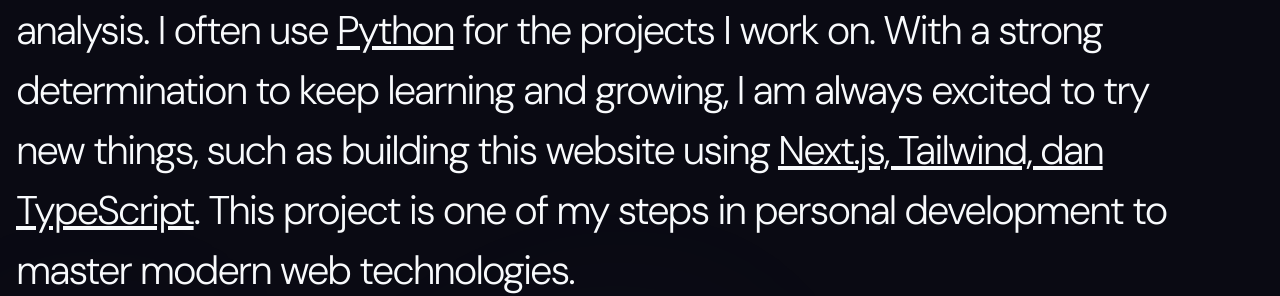
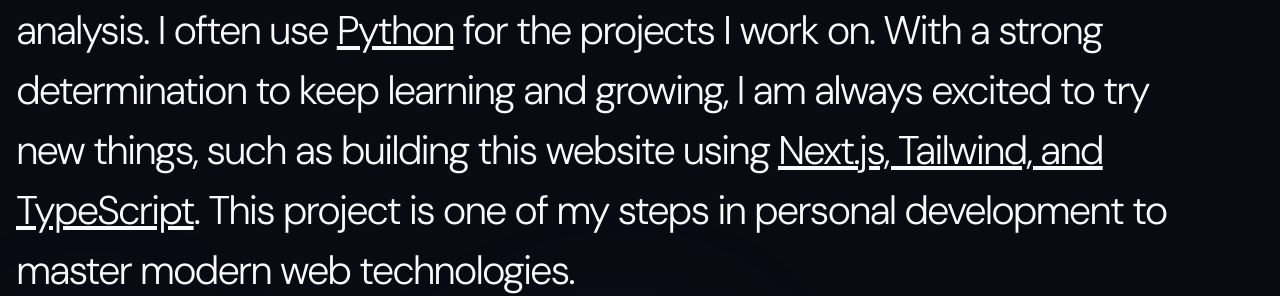
Before and after one commit to AgungHari/personal-site-agung, a Next.js app: page / in a window 1280 px wide. Shown: the part 1420-1716 px from the top of the page. Built offline with nearby package versions, Linux system fonts and the light colour scheme.

Commit message:
ver0.7.4.2

```diff
--- a/src/pages/index.tsx
+++ b/src/pages/index.tsx
@@ -420,7 +420,7 @@
                 target="_blank"
                 className="underline"
               >
-                Next.js, Tailwind, dan TypeScript
+                Next.js, Tailwind, and TypeScript
               </Link>
               . This project is one of my steps in personal development to master modern web technologies.
             </h2>
```
